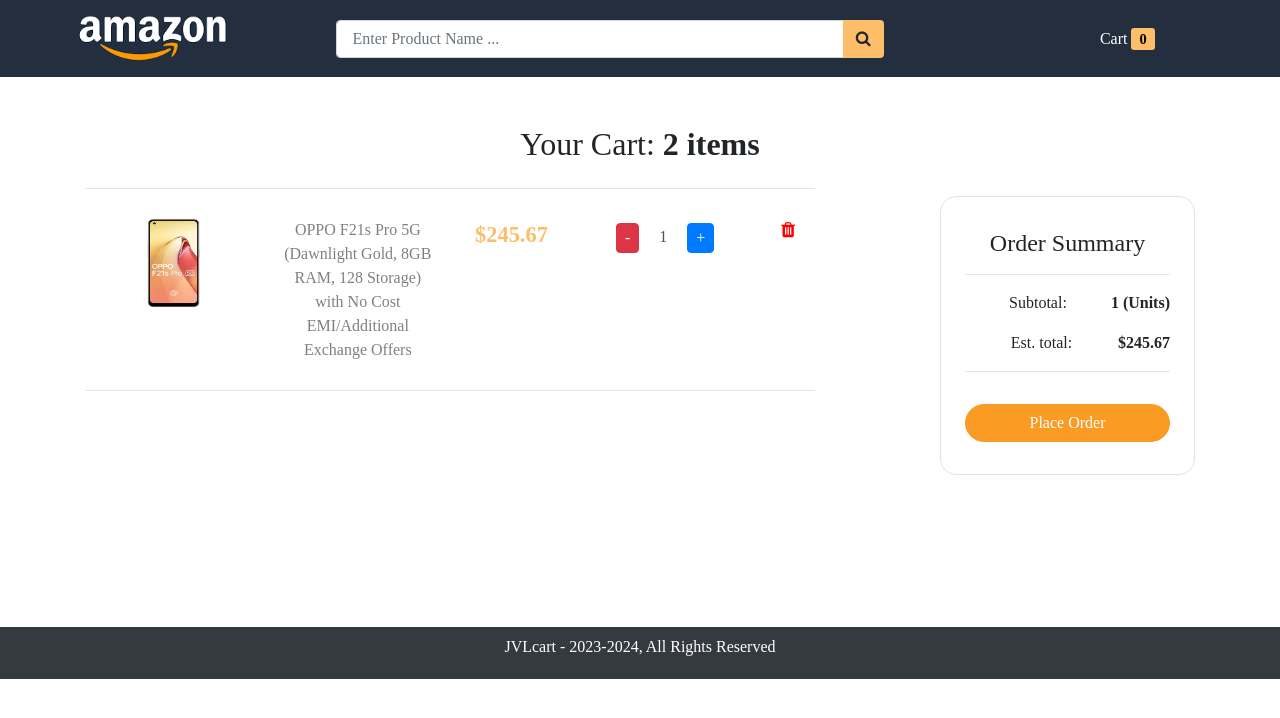
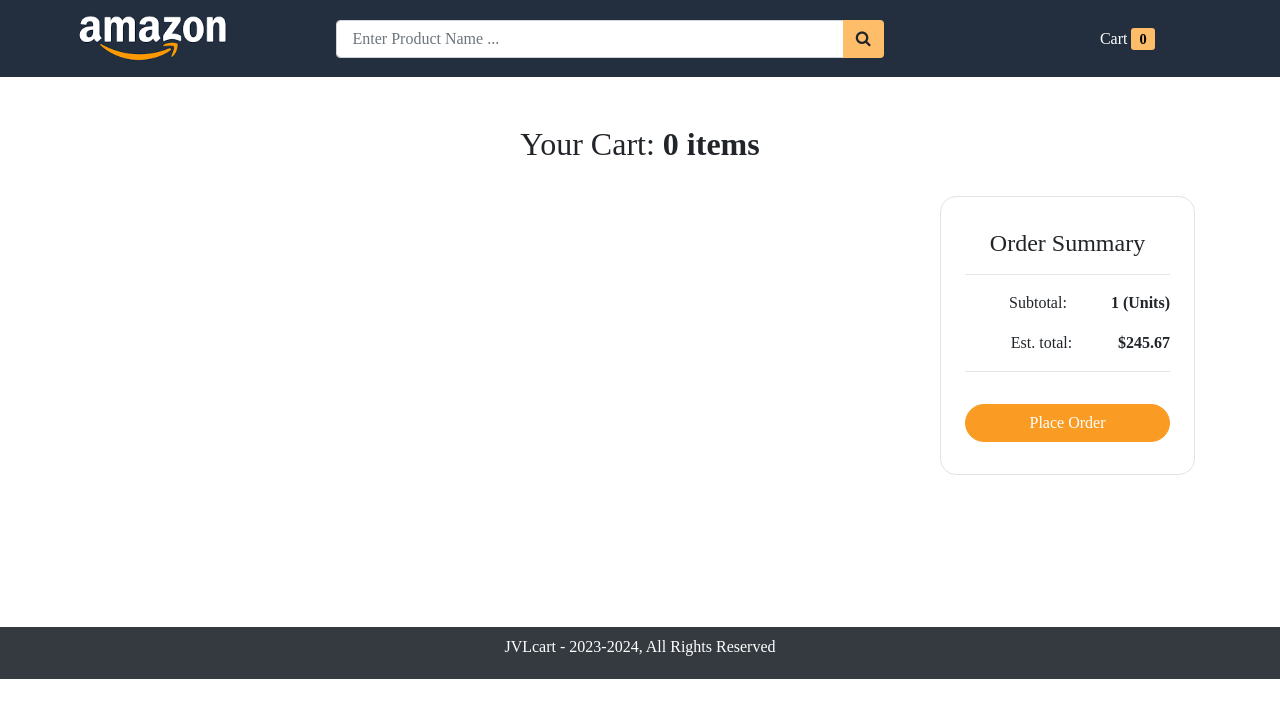
Before and after one commit to Rajaramanarb/ecommerce, a React (Create React App) app in the folder frontend/: page /cart in a window 1280 px wide. Shown: the top 718 px of the page. Built offline with nearby package versions, Linux system fonts and the light colour scheme.

Commit message:
Showing cart items

```diff
--- a/frontend/src/pages/Cart.js
+++ b/frontend/src/pages/Cart.js
@@ -1,29 +1,34 @@
-export default function Cart() {
+import { Fragment } from "react";
+import { Link } from "react-router-dom";
+
+export default function Cart({cartItems, setCartItems}) {
     return  <div class="container container-fluid">
-                <h2 class="mt-5">Your Cart: <b>2 items</b></h2>
+                <h2 class="mt-5">Your Cart: <b>{cartItems.length} items</b></h2>
 
                 <div class="row d-flex justify-content-between">
                     <div class="col-12 col-lg-8">
+                        {cartItems.map((item) =>
+                        (<Fragment>
                             <hr />
                             <div class="cart-item">
                                 <div class="row">
                                     <div class="col-4 col-lg-3">
-                                    <img src="/images/products/1.jpg" alt="Laptop" height="90" width="115" />
+                                        <img src={item.product.images[0].image} alt={item.product.name} height="90" width="115" />
                                     </div>
 
                                     <div class="col-5 col-lg-3">
-                                    <a href="#">OPPO F21s Pro 5G (Dawnlight Gold, 8GB RAM, 128 Storage) with No Cost EMI/Additional Exchange Offers</a>
+                                        <Link to={"/product/"+item.product._id}>{item.product.name}</Link>
                                     </div>
 
 
                                     <div class="col-4 col-lg-2 mt-4 mt-lg-0">
-                                    <p id="card_item_price">$245.67</p>
+                                        <p id="card_item_price">${item.product.price}</p>
                                     </div>
 
                                     <div class="col-4 col-lg-3 mt-4 mt-lg-0">
                                         <div class="stockCounter d-inline">
                                             <span class="btn btn-danger minus">-</span>
-                                        <input type="number" class="form-control count d-inline" value="1" readOnly />
+                                            <input type="number" class="form-control count d-inline" value={item.qty} readOnly />
 
                                             <span class="btn btn-primary plus">+</span>
                                         </div>
@@ -35,7 +40,9 @@
 
                                 </div>
                             </div>
-                        <hr />
+                        </Fragment>)
+                    )}
+
                     </div>
 
                     <div class="col-12 col-lg-3 my-4">
```
Lines whose indentation alone changed are shown as unchanged.
